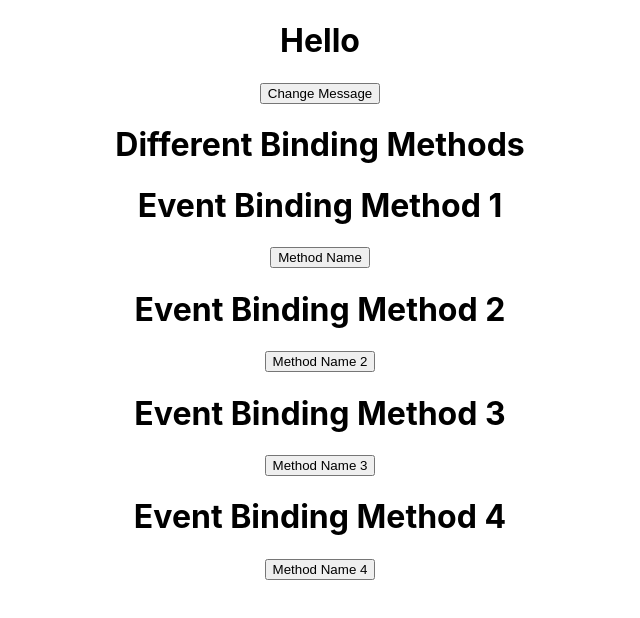
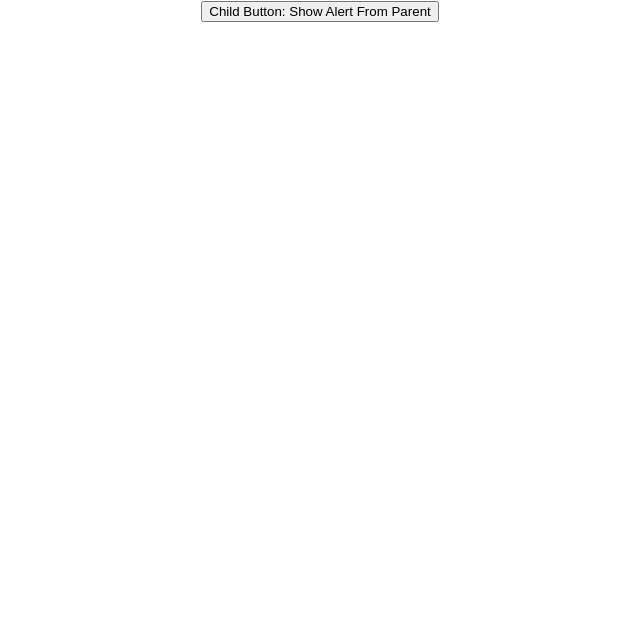
Before and after one commit to TheReprator/ReactLearning, a React (Create React App) app: page / in a window 1280 px wide. Shown: the top 618 px of the page, without its empty margins (320-960 px from the left). Built offline with nearby package versions, Linux system fonts and the light colour scheme.

Commit message:
call parent method from child component

```diff
--- a/src/App.js
+++ b/src/App.js
@@ -18,17 +18,28 @@ import MethodFourBinding from './eventBinding/MethodFourBinding';
 
 
 import './App.css';
+import { ParentCommComponent } from './childCommunicationWithParent/ParentChildMethodCommunication';
 
 function App() {
   return (
     <div className="App">
 
+{ /*
+      //Child Communication to Parent
+        */
+  }
+
+      <ParentCommComponent />
+{ /*
+      //Destructing Parameters
     <EventBindings />
     <h1> Different Binding Methods </h1>
     <MethodOneBinding />
     <MethodTwoBinding />
     <MethodThreeBinding />
     <MethodFourBinding />
+    */
+  }
 
     { /*
       //Destructing Parameters
@@ -38,6 +49,7 @@ function App() {
     <DestructingStateClass />
   */
   }
+
     { /*
       //StateExample
 
--- /dev/null
+++ b/src/childCommunicationWithParent/ParentChildMethodCommunication.js
@@ -0,0 +1,39 @@
+import React from "react";
+import { Component } from "react";
+
+export class ParentCommComponent extends Component {
+
+    constructor(props) {
+        super(props)
+
+        this.state = {
+            name:'Parent Component'
+        }
+
+        this.parentCommunicationMethod = this.parentCommunicationMethod.bind(this)
+    }
+
+    parentCommunicationMethod() {
+        alert(`called from ${this.state.name}`)
+    }
+
+    render() {
+        return <ChildCommComponent commComponent={this.parentCommunicationMethod}/>
+    }
+}
+
+export function ChildCommComponent(props){
+    return (
+        <div>
+            <button onClick= {props.commComponent}>Child Button:  Show Alert From Parent </button>
+        </div>
+    )
+}
+/*
+    In earlier examples, we had earlier pass data or method from parent component to child component but
+    we hadn't done any communcation from child to parent componenet.
+        So, here i had called method 'parentCommunicationMethod' at line no. 16 in ParentCommComponent
+    from ChildCommComponent on click of button at line no. 28.
+
+    Here ChildCommComponent ui is rendered, at line 21, inside render method of ParentCommComponent
+*/
```
